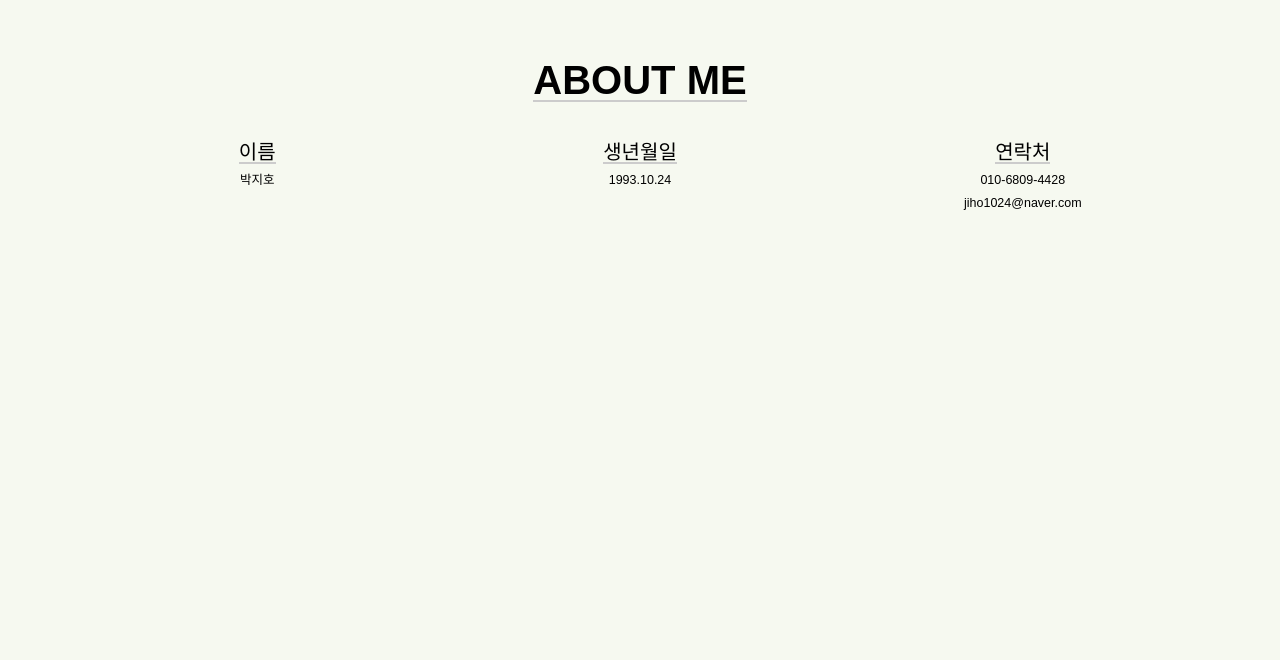
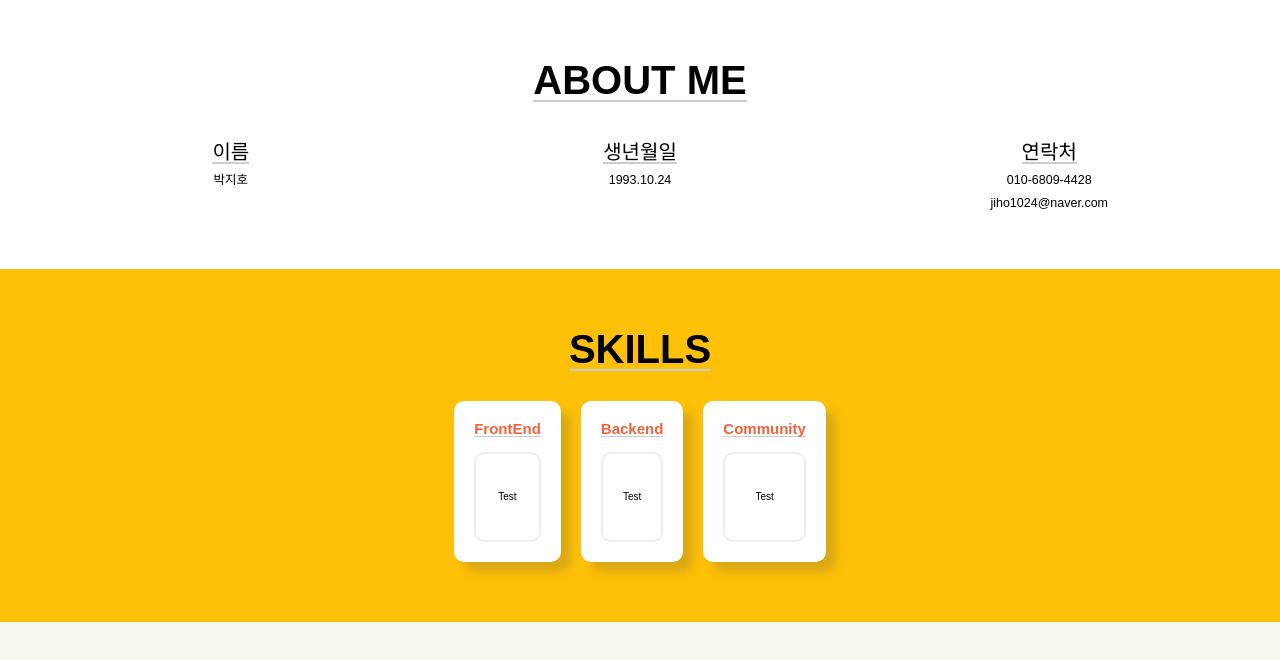
Before and after one commit to qkrwlgh123/portfolio_ver2, a React (Create React App) app: page / in a window 1280 px wide. Shown: the top 660 px of the page. Built offline with nearby package versions, Linux system fonts and the light colour scheme.

Commit message:
Skill 컴포넌트 레이아웃 구현, 포지션 컴포넌트 및 스킬 컨테이너 레이아웃 구성

```diff
--- a/src/App.tsx
+++ b/src/App.tsx
@@ -1,10 +1,12 @@
 import AboutMe from "./components/aboutMe/aboutMe";
+import Skill from "./components/skill/skill";
 import GlobalLayout from "./styles/layout/global/globalLayout";
 
 const App = () => {
   return (
     <GlobalLayout>
       <AboutMe />
+      <Skill />
     </GlobalLayout>
   );
 };
--- /dev/null
+++ b/src/components/skill/skill.style.ts
@@ -0,0 +1,14 @@
+import styled from "styled-components";
+
+const SkillsContentsContainer = styled.div`
+  display: flex;
+  justify-content: center;
+  margin-top: 3rem;
+`;
+
+const SkillsListContainer = styled.div`
+  display: flex;
+  gap: 2rem;
+`;
+
+export default { SkillsContentsContainer, SkillsListContainer };
--- /dev/null
+++ b/src/components/skill/skill.tsx
@@ -0,0 +1,19 @@
+import ComponentLayout from "../../styles/layout/component/componentLayout";
+import Style from "./skill.style";
+import SkillsContainer from "./skillsContainer/skillsContainer";
+
+const Skill = () => {
+  return (
+    <ComponentLayout title="SKILLS" bgColor="#ffc107">
+      <Style.SkillsContentsContainer>
+        <Style.SkillsListContainer>
+          <SkillsContainer title="FrontEnd" />
+          <SkillsContainer title="Backend" />
+          <SkillsContainer title="Community" />
+        </Style.SkillsListContainer>
+      </Style.SkillsContentsContainer>
+    </ComponentLayout>
+  );
+};
+
+export default Skill;
--- /dev/null
+++ b/src/components/skill/skillsContainer/skillComponent/skillComponent.style.ts
@@ -0,0 +1,19 @@
+import styled from "styled-components";
+
+const Container = styled.div`
+  border: 2px solid #eeeeee;
+  cursor: pointer;
+  border-radius: 1rem;
+  user-select: none;
+  height: 90px;
+  display: flex;
+  justify-content: center;
+  align-items: center;
+
+  transition: all 0.2s ease;
+  &:hover {
+    transform: scale(1.5);
+  }
+`;
+
+export default { Container };
--- /dev/null
+++ b/src/components/skill/skillsContainer/skillComponent/skillComponent.tsx
@@ -0,0 +1,7 @@
+import Style from "./skillComponent.style";
+
+const SkillComponent = () => {
+  return <Style.Container>Test</Style.Container>;
+};
+
+export default SkillComponent;
--- /dev/null
+++ b/src/components/skill/skillsContainer/skillsContainer.style.ts
@@ -0,0 +1,21 @@
+import styled from "styled-components";
+
+const Container = styled.div`
+  padding: 2rem;
+  background-color: #ffffff;
+  border-radius: 1rem;
+  display: flex;
+  flex-direction: column;
+  box-shadow: 1rem 1rem 1rem 0 rgb(68 68 68 / 20%);
+  gap: 0.5rem;
+`;
+
+const Title = styled.span`
+  color: #f4623a;
+  font-size: 1.5rem;
+  border-bottom: 1px solid #ccc;
+  font-weight: bold;
+  margin-bottom: 1rem;
+`;
+
+export default { Container, Title };
--- /dev/null
+++ b/src/components/skill/skillsContainer/skillsContainer.tsx
@@ -0,0 +1,21 @@
+import SkillComponent from "./skillComponent/skillComponent";
+import Style from "./skillsContainer.style";
+
+const SkillsContainer = ({
+  title,
+  imgList,
+}: {
+  title: string;
+  imgList?: string[];
+}) => {
+  return (
+    <Style.Container>
+      <Style.Title>{title}</Style.Title>
+      <div>
+        <SkillComponent />
+      </div>
+    </Style.Container>
+  );
+};
+
+export default SkillsContainer;
--- a/src/styles/layout/component/componentLayout.style.ts
+++ b/src/styles/layout/component/componentLayout.style.ts
@@ -1,7 +1,8 @@
 import styled from "styled-components";
 
-const LayoutContainer = styled.div`
+const LayoutContainer = styled.section<{ $bgColor: string }>`
   padding: 6rem 2rem;
+  background-color: ${(props) => props.$bgColor};
 `;
 
 const TitleContainer = styled.div`
--- a/src/styles/layout/component/componentLayout.tsx
+++ b/src/styles/layout/component/componentLayout.tsx
@@ -10,7 +10,7 @@ const ComponentLayout = ({
   children: React.ReactNode;
 }) => {
   return (
-    <Style.LayoutContainer>
+    <Style.LayoutContainer $bgColor={bgColor}>
       <Style.TitleContainer>
         <h1>{title}</h1>
       </Style.TitleContainer>
--- a/src/styles/layout/global/globalLayout.style.ts
+++ b/src/styles/layout/global/globalLayout.style.ts
@@ -7,7 +7,6 @@ const OuterLayout = styled.div`
 
 const InnerLayout = styled.div`
   width: 100%;
-  max-width: 1200px;
 `;
 
 export default { OuterLayout, InnerLayout };
```
